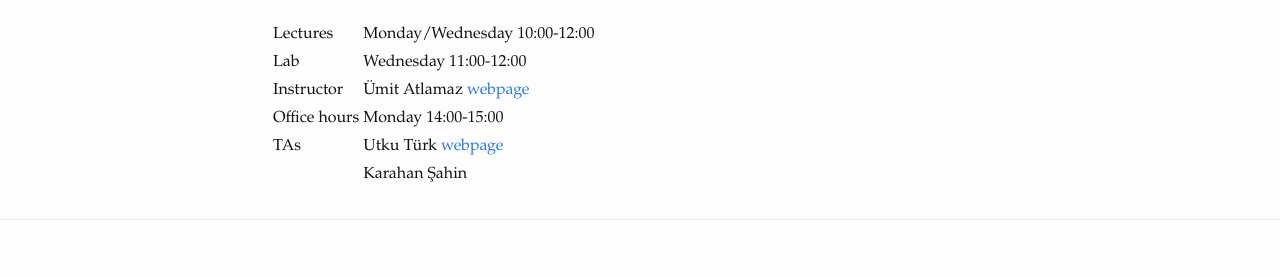
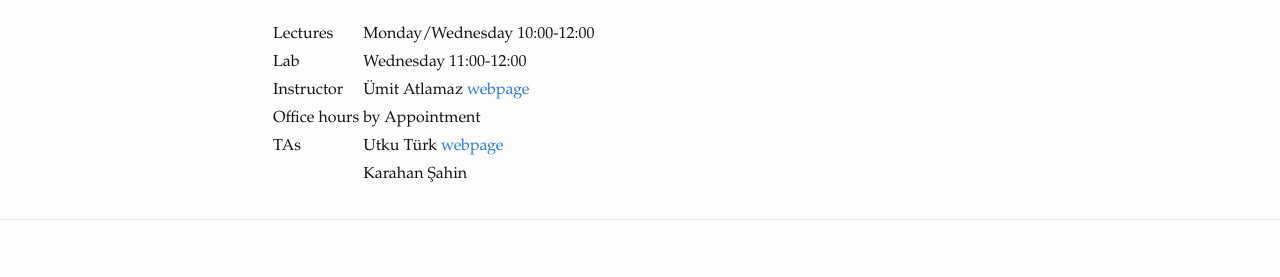
Before and after one commit to cml2022/cml2022.github.io, a Jekyll site: the page built from index.md, in a window 1280 px wide. Shown: the part 774-1051 px from the top of the page. Built offline with Jekyll 4.4.1, drawn with Linux system fonts in a browser that asks for light colours.

Commit message:
Update index.md

```diff
--- a/index.md
+++ b/index.md
@@ -26,7 +26,7 @@ Course Goals:
 (ii) Understanding some of the major symbolic and non-symbolic approaches in computational linguistics,
 (iii) Applying some computational technology (i.e. nlp techniques) to natural language,
 and (iv) Learning some Python to do basic text processing.
-See the course [syllabus](files/syllabus.pdf) for further details.
+See the course [syllabus](files/sylby Appointmentlabby Appointmentus.pdf) for further details.
 
 
 ## Reading material
@@ -45,7 +45,7 @@ See the course [syllabus](files/syllabus.pdf) for further details.
 | Lectures      | Monday/Wednesday 10:00-12:00 |
 | Lab  			| Wednesday 11:00-12:00 |
 | Instructor      | Ümit Atlamaz [webpage][umitweb] |
-| Office hours  | Monday 14:00-15:00|
+| Office hours  | by Appointment |
 | TAs        | Utku Türk [webpage][utkuweb] |
 |               | Karahan Şahin  |
 
```
